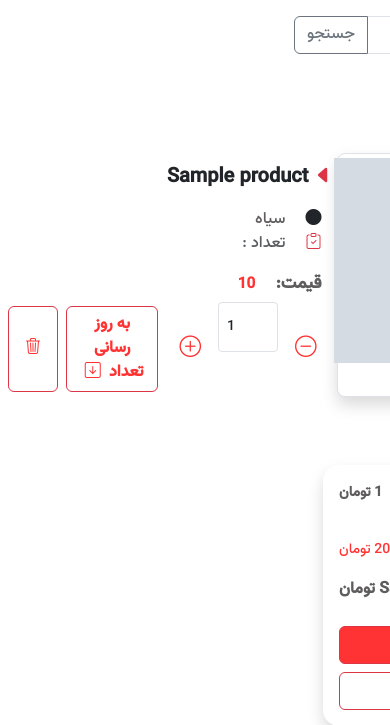
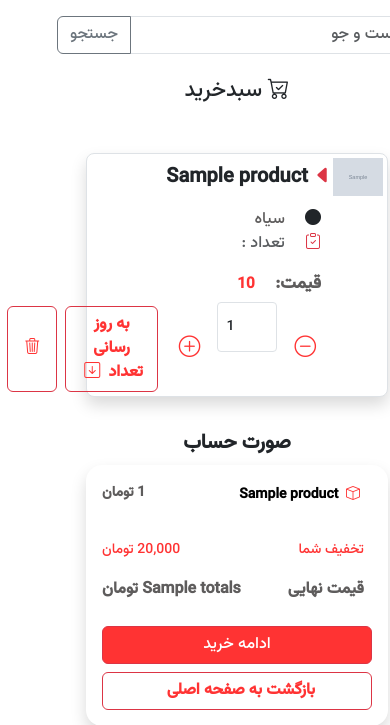
Before and after one commit to kiarashshahedi/OnlineShop-ArvanServer, a Django app: template cart/templates/cart/cart_summary.html in a window 390 px wide; the page is wider, and only the part inside the window is pictured. Shown: the top 725 px of that part. Run offline with Django 5.2, Linux system fonts and the light colour scheme; the template is opened without the code that fills it: most values are stand-ins (such as "Sample title", 1, 10 or a date in 2020); grey boxes marked "Sample" are stand-in pictures.

Commit message:
Card MObile REsponsiv

```diff
--- a/cart/templates/cart/cart_summary.html
+++ b/cart/templates/cart/cart_summary.html
@@ -20,10 +20,10 @@
     {% for product in cart_products %}
         <div class="container-fluid  mt-5">
             <div class="row mx-2">
-                <div class="col-11 col-md-8 mx-auto">
+                <div class="col-12 col-md-8 mx-auto">
                     <div class="border border-1 rounded-3 d-flex  shadow bg-white">
 
-                        <div class="text-center col-12 col-md-3">
+                        <div class="text-center col-2 col-md-3">
                             <img class="img-fluid mx-1 mt-1" src="{{product.image.url}}" alt="">
                         </div>
 
```
